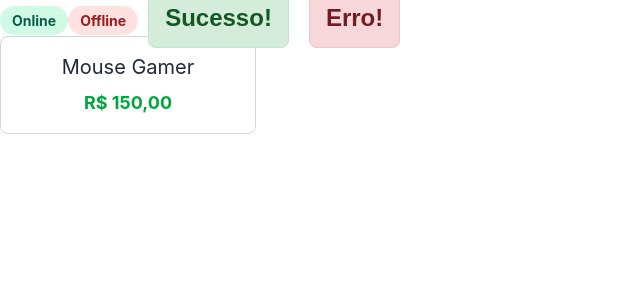
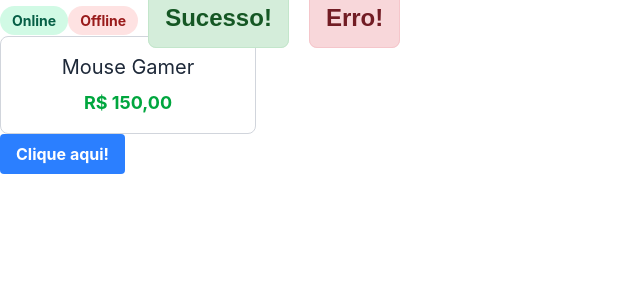
Before and after one commit to jeancarloslima/teste-003-css, a React (Vite) app: page / in a window 1280 px wide. Shown: the top 300 px of the page, without its empty margins (0-640 px from the left). Built offline with nearby package versions, Linux system fonts and the light colour scheme.

Commit message:
Fazendo exercício de componente de botão com Tailwind

```diff
--- a/src/App.jsx
+++ b/src/App.jsx
@@ -2,6 +2,7 @@ import './App.css'
 import Tela01 from './components/Tela01'
 import Tela02 from './components/Tela02'
 import Tela03 from './components/Tela03'
+import Tela04 from './components/Tela04'
 
 function App() {
   return (
@@ -11,6 +12,7 @@ function App() {
       <Tela02 type="sucess" />
       <Tela02 type="error" />
       <Tela03 />
+      <Tela04 texto="Clique aqui!" />
     </>
   )
 }
--- /dev/null
+++ b/src/components/Tela04/index.jsx
@@ -0,0 +1,7 @@
+export default function Tela04({ texto }) {
+    return (
+        <button className="bg-blue-500 hover:bg-blue-700 text-white font-bold py-2 px-4 rounded trasinsion colors cursor-pointer">
+            {texto}
+        </button>
+    )
+}
```
